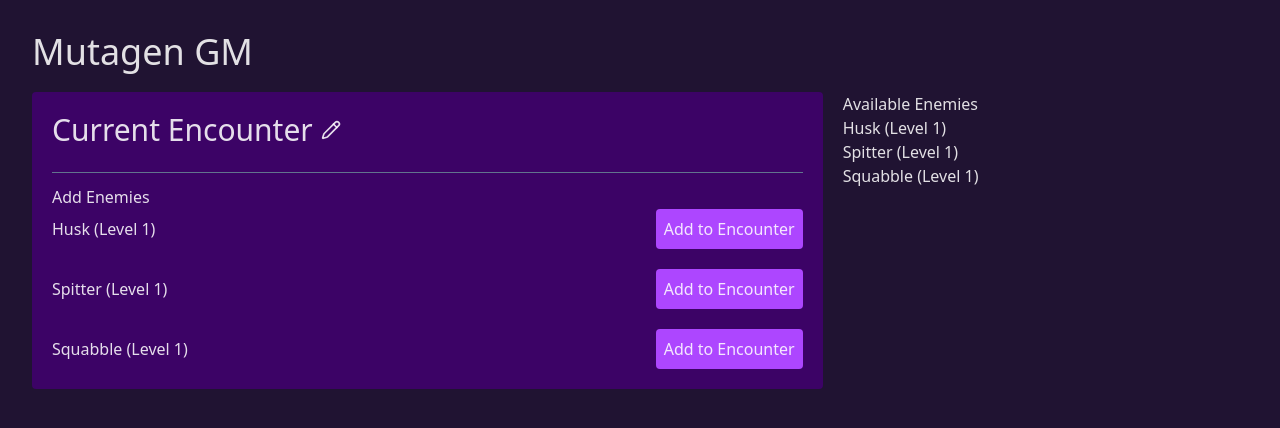
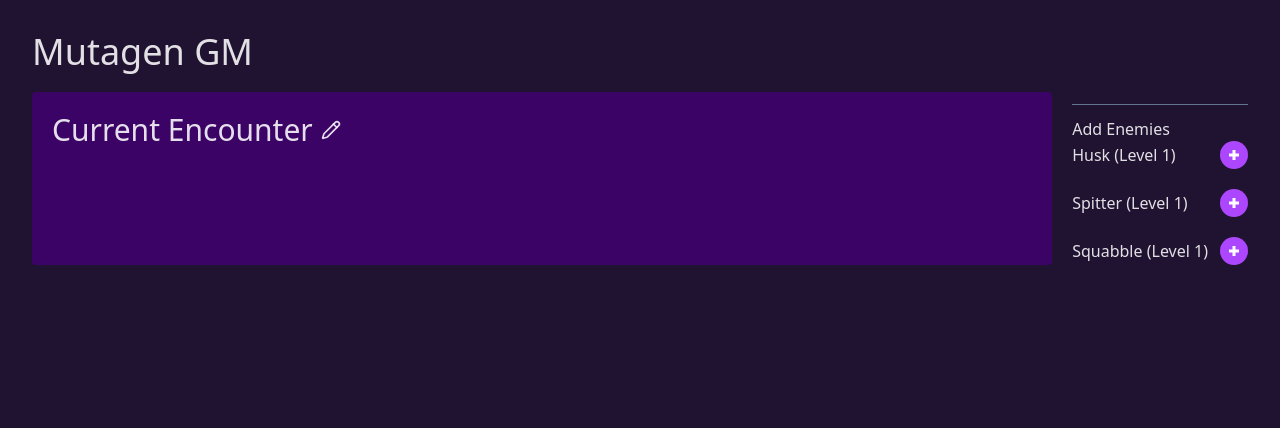
Before and after one commit to MutagenTTRPG/mutagen-gm, a React (Vite) app: page / in a window 1280 px wide. Shown: the top 428 px of the page. Built offline with nearby package versions, Linux system fonts and the light colour scheme.

Commit message:
restructure main page

```diff
--- a/src/components/encounter/CurrentEncounter.jsx
+++ b/src/components/encounter/CurrentEncounter.jsx
@@ -1,19 +1,8 @@
-import { useState } from 'react';
 import PropTypes from 'prop-types';
 import EncounterTitle from './EncounterTitle';
 import EnemyCard from './EnemyCard';
 
-const CurrentEncounter = ({ enemies }) => {
-  const [encounterEnemies, setEncounterEnemies] = useState([]);
-
-  const addEnemy = (enemyId) => {
-    const enemyPrototype = enemies.find((enemy) => enemy.id === enemyId);
-    if (enemyPrototype) {
-      const clonedEnemy = enemyPrototype.clone();
-      setEncounterEnemies((prevEnemies) => [...prevEnemies, clonedEnemy]);
-    }
-  };
-
+const CurrentEncounter = ({ encounterEnemies, setEncounterEnemies }) => {
   const handleDamage = (enemyEncounterId, damage) => {
     encounterEnemies.forEach((enemy) => {
       if (enemy.encounterId === enemyEncounterId) {
@@ -33,26 +22,12 @@ const CurrentEncounter = ({ enemies }) => {
           <EnemyCard key={enemy.encounterId} enemy={enemy} handleDamage={handleDamage} />
         ))}
       </div>
-
-      <h2 className='border-t border-solid border-slate-500 mt-3 pt-3'>Add Enemies</h2>
-      <div className='space-y-5 flex flex-col'>
-        {enemies.map((enemy) => (
-          <div key={enemy.id}>
-            <div className='flex justify-start space-x-3 items-center'>
-              <p className='flex flex-grow'>{enemy.name} (Level {enemy.level})</p>
-              <button className='p-2 rounded bg-purple-500 cursor-pointer hover:bg-purple-600' onClick={() => addEnemy(enemy.id)}>
-                Add to Encounter
-              </button>
-            </div>
-          </div>
-        ))}
-      </div>
     </div>
   );
 };
 
 CurrentEncounter.propTypes = {
-  enemies: PropTypes.arrayOf(
+  encounterEnemies: PropTypes.arrayOf(
     PropTypes.shape({
       id: PropTypes.number.isRequired,
       name: PropTypes.string.isRequired,
@@ -64,6 +39,7 @@ CurrentEncounter.propTypes = {
       clone: PropTypes.func.isRequired, // Ensure clone method exists
     })
   ).isRequired,
+  setEncounterEnemies: PropTypes.func.isRequired,
 };
 
 
--- a/src/components/encounter/EnemyCard.jsx
+++ b/src/components/encounter/EnemyCard.jsx
@@ -5,7 +5,8 @@ const EnemyCard = ({ enemy, handleDamage }) => {
   const [damage, setDamage] = React.useState(0);
 
   return (
-    <div key={enemy.encounterId} className='flex flex-grow space-x-3 p-2 bg-purple-900 rounded shadow-md justify-start items-center'>
+    <div key={enemy.encounterId} className='flex-col flex-grow space-y-1 p-2 bg-purple-900 rounded shadow-md justify-center items-start'>
+      <div className='flex items-center space-x-3'>
       <p className='text-xl flex mr-3'>{enemy.name}</p>
       <div className='flex items-center'>
         <img src='/src/assets/health-plus.svg' alt='Health' className='w-5 h-5 mr-1' />
@@ -31,7 +32,14 @@ const EnemyCard = ({ enemy, handleDamage }) => {
         onClick={() => handleDamage(enemy.encounterId, damage)}
       >
         Deal Damage
-      </button>
+        </button>
+      </div>
+      <div >
+
+      </div>
+      <div className='flex items-center space-x-1'>
+        <p className='flex text-slate-200 font-light italic text-sm'>Horde, Weak</p>
+      </div>
     </div>
   );
 };
@@ -51,4 +59,5 @@ EnemyCard.propTypes = {
     might: PropTypes.number,
     clone: PropTypes.func,
   }),
+  handleDamage: PropTypes.func.isRequired
 };
--- /dev/null
+++ b/src/components/encounter/EnemyList.jsx
@@ -0,0 +1,35 @@
+import PropTypes from 'prop-types';
+
+const EnemyList = ({ enemies, addEnemy }) => {
+  return (
+    <div>
+      <h2 className='border-t border-solid border-slate-500 mt-3 pt-3'>Add Enemies</h2>
+      <div className='space-y-5 flex flex-col'>
+        {enemies.map((enemy) => (
+          <div key={enemy.id} className='flex justify-start space-x-3 items-center'>
+            <p className='flex flex-grow'>{enemy.name} (Level {enemy.level})</p>
+            <button
+              className='p-2 rounded-full bg-purple-500 cursor-pointer hover:bg-purple-600'
+              onClick={() => addEnemy(enemy.id)}
+            >
+              <img src='/src/assets/health-plus.svg' alt='Health' className='w-3 h-3' />
+            </button>
+          </div>
+        ))}
+      </div>
+    </div>
+  );
+};
+
+EnemyList.propTypes = {
+  enemies: PropTypes.arrayOf(
+    PropTypes.shape({
+      id: PropTypes.number.isRequired,
+      name: PropTypes.string.isRequired,
+      level: PropTypes.number.isRequired,
+    })
+  ).isRequired,
+  addEnemy: PropTypes.func.isRequired,
+};
+
+export default EnemyList;
--- a/src/pages/Home.jsx
+++ b/src/pages/Home.jsx
@@ -2,34 +2,32 @@
 import { useState, useEffect } from 'react';
 import { loadEnemies } from '../data/loadEnemies';
 import CurrentEncounter from '../components/encounter/currentEncounter';
+import EnemyList from '../components/encounter/EnemyList';
 
 const Home = () => {
   const [enemies, setEnemies] = useState([]);
+  const [encounterEnemies, setEncounterEnemies] = useState([]);
 
   useEffect(() => {
     // Load all enemies from the JSON and set them in the state
     setEnemies(loadEnemies());
   }, []);
 
+  const addEnemy = (enemyId) => {
+    const enemyPrototype = enemies.find((enemy) => enemy.id === enemyId);
+    if (enemyPrototype) {
+      const clonedEnemy = enemyPrototype.clone();
+      setEncounterEnemies((prevEnemies) => [...prevEnemies, clonedEnemy]);
+    }
+  };
+
   return (
     <div className='container w-full flex flex-col'>
       <h1 className='text-4xl mb-5'>Mutagen GM</h1>
 
       <div className='flex w-full'>
-        <CurrentEncounter enemies={enemies} />
-
-        {/* List of available enemies */}
-        <div className='flex flex-col w-1/3'>
-          <h2>Available Enemies</h2>
-          <ul>
-            {enemies.map((enemy) => (
-              <li key={enemy.id}>
-                {enemy.name} (Level {enemy.level})
-                {/* <button onClick={() => addEnemy(enemy.id)}>Add to Encounter</button> */}
-              </li>
-            ))}
-          </ul>
-        </div>
+        <CurrentEncounter encounterEnemies={encounterEnemies} setEncounterEnemies={setEncounterEnemies} />
+        <EnemyList enemies={enemies} addEnemy={addEnemy} setEncounterEnemies={setEncounterEnemies} />
       </div>
     </div>
   );
```
